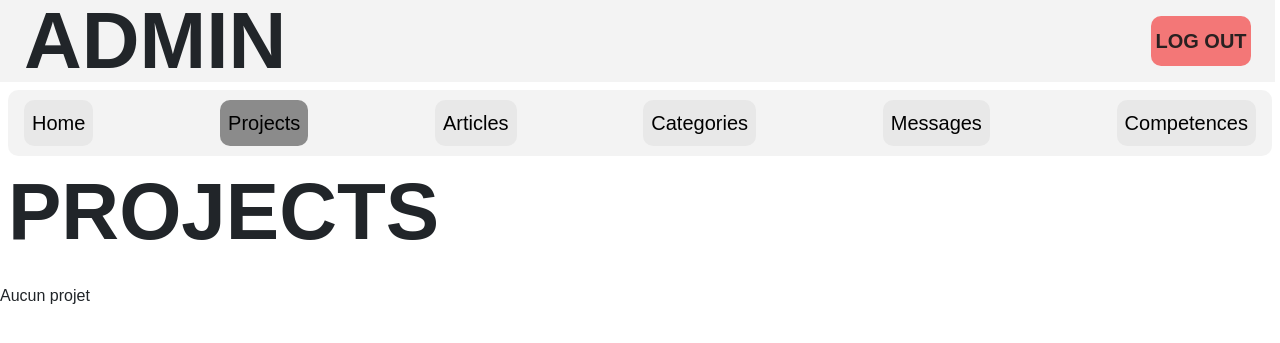
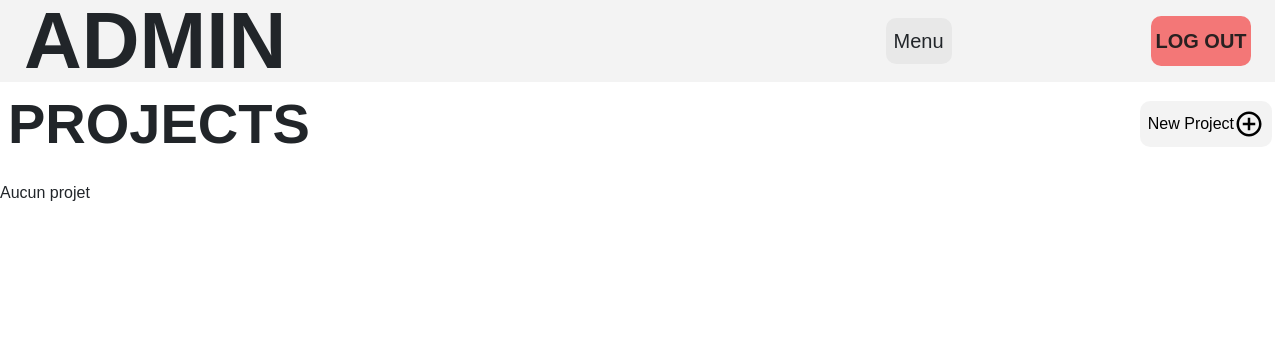
Before and after one commit to Sqwado/Portfolio, a PHP site: page /projectadmin in a window 1280 px wide. Shown: the top 343 px of the page. Run offline with PHP 8.4, Linux system fonts and the light colour scheme; the visitor is signed in with stand-in values (Sample User, id 1); data that the repository does not hold is empty.

Commit message:
project admin infa global start

```diff
--- a/components/navadmin.php
+++ b/components/navadmin.php
@@ -5,17 +5,20 @@
 <header>
     <div class="TopBar">
         <h1>Admin</h1>
+        <div class="dropnav">
+            <p id="navdropbtn" class="dropbtn not-selectable">Menu</p>
+            <div id="navcontent" class="dropnav-content not-selectable">
+                <a href="/homeadmin" id="homeadmin" class="redirect">Home</a>
+                <a href="/projectadmin" id="projectadmin" class="redirect">Projects</a>
+                <a href="/articleadmin" id="articleadmin" class="redirect">Articles</a>
+                <a href="/categorieadmin" id="articleadmin" class="redirect">Categories</a>
+                <a href="/messageadmin" id="messageadmin" class="redirect">Messages</a>
+                <a href="/competenceadmin" id="competenceadmin" class="redirect">Competences</a>
+            </div>
+        </div>
         <object>
-            <a href="/logoutadmin" class="logout">Log Out</a>
+            <a href="/logoutadmin" class="logout not-selectable">Log Out</a>
         </object>
-    </div>
-    <div class="nav">
-        <a href="/homeadmin" id="homeadmin" class="redirect">Home</a>
-        <a href="/projectadmin" id="projectadmin" class="redirect">Projects</a>
-        <a href="/articleadmin" id="articleadmin" class="redirect">Articles</a>
-        <a href="/categorieadmin" id="articleadmin" class="redirect">Categories</a>
-        <a href="/messageadmin" id="messageadmin" class="redirect">Messages</a>
-        <a href="/competenceadmin" id="competenceadmin" class="redirect">Competences</a>
     </div>
 
     <script>
@@ -24,6 +27,16 @@
         } catch (e) {
             console.log(e);
         }
+
+        const navdropbtn = document.getElementById("navdropbtn");
+        const navcontent = document.getElementById("navcontent");
+
+        navdropbtn.addEventListener("click", () => {
+            navcontent.style.display = navcontent.style.display == "flex" ? "none" : "flex";
+            navdropbtn.classList.toggle("active");
+        });
+
+
     </script>
 
 </header>
--- a/css/navadmin.css
+++ b/css/navadmin.css
@@ -79,3 +79,50 @@
 .active {
     background-color: #3b3b3b8f;
 }
+
+.dropnav{
+    margin-left: 50vh;
+}
+
+.dropbtn{
+    font-size: 1.25rem;
+
+    width: fit-content;
+    height: fit-content;
+
+    display: flex;
+    justify-content: space-between;
+    align-items: center;
+
+    background-color: #0000000c;
+    border-radius: 10px;
+
+    margin: 0.5rem;
+    padding: 0.5rem;
+
+    cursor: pointer;
+    position: relative;
+}
+
+.dropbtn:hover{
+    background-color: #0000001a;
+}
+
+.dropbtn.active{
+    background-color: #3b3b3b8f;
+}
+
+#navcontent{
+    display: none;
+    justify-content:space-around;
+    right: 0;
+    width: 96vw;
+    margin: 0 2vw;
+    top: calc(50px + 2rem);
+    position: absolute;
+    background-color: #eeeeee;
+    box-shadow: 0px 8px 16px 0px rgba(0, 0, 0, 0.421);
+    border-radius: 10px;
+    z-index: 3;
+    transition: all 0.5s ease;
+}
--- a/css/project.css
+++ b/css/project.css
@@ -7,6 +7,41 @@
     top: 0;
     left: 0;
     z-index: 1;
+}
+
+.top{
+    width: 100%;
+    display: flex;
+    justify-content:space-between;
+    align-items: center;
+}
+
+.new_project {
+    width: fit-content;
+    height: fit-content;
+
+    display: flex;
+    justify-content: space-between;
+    align-items: center;
+
+    background-color: #0000000c;
+    border-radius: 10px;
+
+    margin: 0.5rem;
+    padding: 0.5rem;
+
+    cursor: pointer;
+    position: relative;
+}
+
+.new_project:hover {
+    background-color: #0000001a;
+}
+
+.new_project img {
+    height: 30px;
+    width: 30px;
+    object-fit: contain;
 }
 
 .projects {
--- a/css/style.css
+++ b/css/style.css
@@ -15,6 +15,15 @@
     /* color of the scroll thumb */
     border-radius: 10px;
     /* roundness of the scroll thumb */
+}
+
+.not-selectable {
+    -webkit-touch-callout: none;
+    -webkit-user-select: none;
+    -khtml-user-select: none;
+    -moz-user-select: none;
+    -ms-user-select: none;
+    user-select: none;
 }
 
 body {
@@ -42,7 +51,7 @@ h1 {
 }
 
 h2 {
-    margin: 0.5rem 0;
+    margin: 8px;
     padding: 0;
     font-size: calc(2.5em + 2vmin);
     font-weight: 600;
@@ -62,7 +71,7 @@ h3 {
 }
 
 h6 {
-    margin: 1rem 0;
+    margin: 8px;
     padding: 0;
     font-size: 1.25rem;
     font-weight: 500;
--- a/index.php
+++ b/index.php
@@ -28,8 +28,10 @@ if ($parts[1] == "home") {
     include("page/projectadmin.php");
 } elseif ($parts[1] == "newprojectadmin"){
     include("page/newprojectadmin.php");
-} elseif ($parts[1] == "editprojectadmin"){
-    include("page/editprojectadmin.php");
+} elseif ($parts[1] == "modifyprojectinfoadmin"){
+    include("page/modifyprojectinfoadmin.php");
+} elseif ($parts[1] == "modifyprojectcontentadmin"){
+    include("page/modifyprojectcontentadmin.php");
 } else {
     header("Location: /home");
 }
--- a/page/project.php
+++ b/page/project.php
@@ -30,7 +30,7 @@ if (isset($parts[2]) && is_numeric($parts[2])) {
 ?>
 
         <body>
-            <h1><?php echo $project["titre"]; ?></h1>
+            <h2><?php echo $project["titre"]; ?></h2>
 
             <div class="container">
                 <div class="project">
@@ -82,7 +82,7 @@ if (isset($parts[2]) && is_numeric($parts[2])) {
     ?>
 
     <body>
-        <h1>Projects</h1>
+        <h2>Projects</h2>
 
         <div class="container">
             <div class="projects">
--- a/page/projectadmin.php
+++ b/page/projectadmin.php
@@ -38,7 +38,12 @@ $projects = $project->getProjects();
     <?php include "components/navadmin.php"; ?>
 
     <main>
-        <h1>Projects</h1>
+        <div class="top">
+            <h2>Projects</h2>
+            <object>
+                <a href="/newprojectadmin" class="new_project not-selectable">New Project <img src="/assets/plus.svg"></a>
+            </object>
+        </div>
 
         <div class="container">
             <div class="projects">
@@ -46,7 +51,7 @@ $projects = $project->getProjects();
                     <p>Aucun projet</p>
                 <?php endif; ?>
                 <?php foreach ($projects as $project) : ?>
-                    <a href="/editprojectadmin/<?php echo $project["id_project"]; ?>">
+                    <a href="/modifyprojectinfoadmin/<?php echo $project["id_project"]; ?>">
                         <div class="project">
                             <h3><?php echo $project["titre"]; ?></h3>
                             <div class="category_container">
@@ -57,7 +62,7 @@ $projects = $project->getProjects();
 
                                 if (!empty($categories)) {
                                     foreach ($categories as $categorie) : ?>
-                                        <div class="category">
+                                        <div class="category not-selectable">
                                             <img class="logo_category" src="<?php echo $categorie["logo"]; ?>" alt="<?php echo $categorie["nom"]; ?>">
                                             <p><?php echo $categorie["nom"]; ?></p>
                                             <object>
@@ -78,7 +83,7 @@ $projects = $project->getProjects();
                             <p class="description"><?php echo $project["description"]; ?></p>
                             <p><?php echo $project["publi_date"]; ?></p>
 
-                            <object class="delete_proj">
+                            <object class="delete_proj not-selectable">
                                 <span class="delete_but" id="<?php echo $project["id_project"] ?>">Delete Project</span>
                             </object>
 
@@ -93,10 +98,7 @@ $projects = $project->getProjects();
     <script>
         let delete_but = document.getElementsByClassName("delete_but");
 
-        console.log(delete_but);
-
         Array.prototype.forEach.call(delete_but, function(element) {
-            console.log(element);
             element.addEventListener("click", function() {
                 event.preventDefault();
                 let id_project = element.id;
--- a/src/Message.php
+++ b/src/Message.php
@@ -47,7 +47,11 @@ class Message{
         $this->database->bindParam(":email_back", $email_back);
         $this->database->bindParam(":content", $content);
 
-        $this->database->execute();
+        try {
+            $this->database->execute();
+        } catch (PDOException $e) {
+           throw new Exception("Erreur lors de la création du message");
+        }
     }
 
     public function updateMessage(int $id, string $sender, string $email_back, string $content, string $sending_date, int $read): void
--- a/src/Project.php
+++ b/src/Project.php
@@ -35,7 +35,7 @@ class Project
         $this->database->execute();
     }
 
-    public function updateProject(int $id, string $titre, string $main_img, string $description, string $publi_date, string $content): void
+    public function updateProject(int $id, string $titre, string $main_img, string $description, string $publi_date, string $content = null): void
     {
         $this->database->presql("UPDATE Project SET titre = :titre, main_img = :main_img, description = :description, publi_date = :publi_date, content = :content WHERE id_project = :id_project");
         $this->database->bindParam(":id_project", $id);
@@ -43,7 +43,8 @@ class Project
         $this->database->bindParam(":main_img", $main_img);
         $this->database->bindParam(":description", $description);
         $this->database->bindParam(":publi_date", $publi_date);
-        $this->database->bindParam(":content", $content);
+        if ($content != null) $this->database->bindParam(":content", $content);
+        else $this->database->bindParam(":content", "");
         $this->database->execute();
     }
 
```
Also changed, not shown: css/home.css (+0 -15 lines), css/newprojectadmin.css (added, +43 -0 lines), page/modifyprojectcontentadmin.php (added, +144 -0 lines), page/modifyprojectinfoadmin.php (added, +94 -0 lines), page/newproject.php (deleted, +0 -128 lines), page/newprojectadmin.php (added, +130 -0 lines), assets/plus.svg (added).
